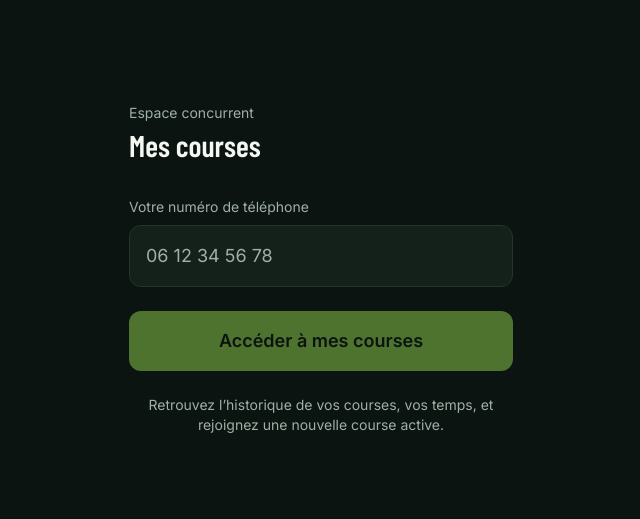
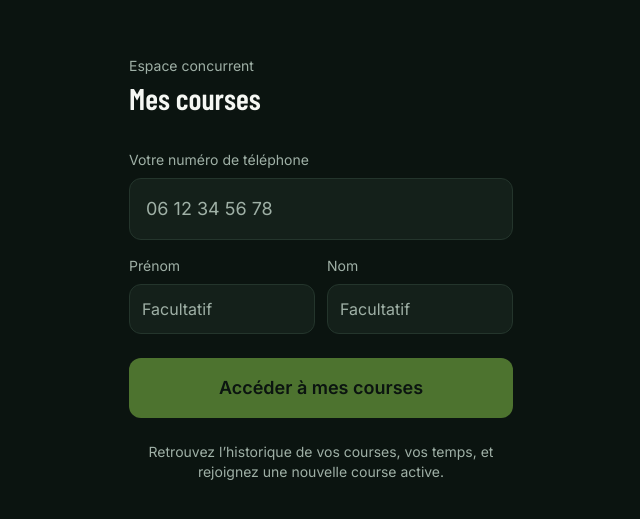
Before and after one commit to jlucgillet/TrailAC2000, a Next.js app: page /mon-espace/login in a window 1280 px wide. Shown: the part 163-682 px from the top of the page, without its empty margins (319-959 px from the left). Built offline with nearby package versions, Linux system fonts and the light colour scheme; no server answers.

Commit message:
Show name in Mon Espace, fix camera scanner mount order, add back-to-space links

```diff
--- a/src/app/api/athlete/login/route.ts
+++ b/src/app/api/athlete/login/route.ts
@@ -1,10 +1,15 @@
 import { NextRequest, NextResponse } from "next/server";
 import { z } from "zod";
+import { prisma } from "@/lib/db";
 import { normalizePhone } from "@/lib/phone";
 import { createAthleteSession } from "@/lib/session";
 import { isRateLimited, hashIp } from "@/lib/rateLimit";
 
-const bodySchema = z.object({ phone: z.string().min(4) });
+const bodySchema = z.object({
+  phone: z.string().min(4),
+  firstName: z.string().trim().max(100).optional(),
+  lastName: z.string().trim().max(100).optional(),
+});
 
 export async function POST(request: NextRequest) {
   const ip = request.headers.get("x-forwarded-for") ?? "unknown";
@@ -25,6 +30,26 @@ export async function POST(request: NextRequest) {
     return NextResponse.json({ error: normalized.error }, { status: 400 });
   }
 
-  await createAthleteSession({ phoneNormalized: normalized.value });
+  let firstName = parsed.data.firstName;
+  let lastName = parsed.data.lastName;
+
+  // Si le prénom/nom n'est pas saisi ici, on va chercher s'il a déjà été
+  // renseigné lors de l'inscription à une course (formulaire de scan
+  // classique), pour éviter de le redemander inutilement.
+  if (!firstName && !lastName) {
+    const known = await prisma.participant.findFirst({
+      where: {
+        phoneNormalized: normalized.value,
+        OR: [{ firstName: { not: null } }, { lastName: { not: null } }],
+      },
+      orderBy: { createdAt: "desc" },
+    });
+    if (known) {
+      firstName = known.firstName ?? undefined;
+      lastName = known.lastName ?? undefined;
+    }
+  }
+
+  await createAthleteSession({ phoneNormalized: normalized.value, firstName, lastName });
   return NextResponse.json({ ok: true });
 }
--- a/src/app/api/athlete/me/route.ts
+++ b/src/app/api/athlete/me/route.ts
@@ -42,6 +42,8 @@ export async function GET() {
 
   return NextResponse.json({
     phoneNormalized: session.phoneNormalized,
+    firstName: session.firstName ?? null,
+    lastName: session.lastName ?? null,
     myRaces,
     joinableRaces: joinableRaces.map((r) => ({
       id: r.id,
--- /dev/null
+++ b/src/app/api/athlete/name/route.ts
@@ -0,0 +1,28 @@
+import { NextRequest, NextResponse } from "next/server";
+import { z } from "zod";
+import { getAthleteSession, createAthleteSession } from "@/lib/session";
+
+const bodySchema = z.object({
+  firstName: z.string().trim().max(100).optional(),
+  lastName: z.string().trim().max(100).optional(),
+});
+
+export async function PATCH(request: NextRequest) {
+  const session = await getAthleteSession();
+  if (!session) {
+    return NextResponse.json({ error: "Non authentifié." }, { status: 401 });
+  }
+
+  const parsed = bodySchema.safeParse(await request.json().catch(() => null));
+  if (!parsed.success) {
+    return NextResponse.json({ error: "Requête invalide." }, { status: 400 });
+  }
+
+  await createAthleteSession({
+    phoneNormalized: session.phoneNormalized,
+    firstName: parsed.data.firstName,
+    lastName: parsed.data.lastName,
+  });
+
+  return NextResponse.json({ ok: true });
+}
--- a/src/app/mon-espace/AthleteDashboard.tsx
+++ b/src/app/mon-espace/AthleteDashboard.tsx
@@ -1,5 +1,6 @@
 "use client";
 
+import { useState } from "react";
 import Link from "next/link";
 import useSWR from "swr";
 import { formatDurationMs } from "@/lib/time";
@@ -25,9 +26,12 @@ export function AthleteDashboard() {
 
   const myRaces = data?.myRaces ?? [];
   const joinableRaces = data?.joinableRaces ?? [];
+  const fullName = [data?.firstName, data?.lastName].filter(Boolean).join(" ");
 
   return (
     <div className="flex flex-col gap-10">
+      <NameHeader fullName={fullName} onUpdated={() => mutate()} />
+
       <section>
         <h1 className="mb-6 font-display text-3xl font-semibold">Mes courses</h1>
         {myRaces.length === 0 ? (
@@ -86,6 +90,87 @@ export function AthleteDashboard() {
   );
 }
 
+function NameHeader({
+  fullName,
+  onUpdated,
+}: {
+  fullName: string;
+  onUpdated: () => void;
+}) {
+  const [editing, setEditing] = useState(false);
+  const [firstName, setFirstName] = useState("");
+  const [lastName, setLastName] = useState("");
+  const [saving, setSaving] = useState(false);
+
+  async function handleSave(e: React.FormEvent) {
+    e.preventDefault();
+    setSaving(true);
+    await fetch("/api/athlete/name", {
+      method: "PATCH",
+      headers: { "Content-Type": "application/json" },
+      body: JSON.stringify({ firstName: firstName || undefined, lastName: lastName || undefined }),
+    });
+    setSaving(false);
+    setEditing(false);
+    onUpdated();
+  }
+
+  if (editing) {
+    return (
+      <form onSubmit={handleSave} className="flex flex-wrap items-end gap-3">
+        <label className="flex flex-col gap-1">
+          <span className="text-xs text-muted">Prénom</span>
+          <input
+            value={firstName}
+            onChange={(e) => setFirstName(e.target.value)}
+            className="rounded-lg border border-border bg-surface px-3 py-2 text-sm"
+            autoFocus
+          />
+        </label>
+        <label className="flex flex-col gap-1">
+          <span className="text-xs text-muted">Nom</span>
+          <input
+            value={lastName}
+            onChange={(e) => setLastName(e.target.value)}
+            className="rounded-lg border border-border bg-surface px-3 py-2 text-sm"
+          />
+        </label>
+        <button
+          type="submit"
+          disabled={saving}
+          className="rounded-lg bg-accent px-4 py-2 text-sm font-semibold text-bg disabled:opacity-50"
+        >
+          Enregistrer
+        </button>
+        <button
+          type="button"
+          onClick={() => setEditing(false)}
+          className="text-sm text-muted underline"
+        >
+          Annuler
+        </button>
+      </form>
+    );
+  }
+
+  if (fullName) {
+    return (
+      <div className="flex items-center justify-between">
+        <p className="font-display text-2xl font-semibold">Bonjour, {fullName}</p>
+        <button onClick={() => setEditing(true)} className="text-sm text-muted underline">
+          Modifier
+        </button>
+      </div>
+    );
+  }
+
+  return (
+    <button onClick={() => setEditing(true)} className="w-fit text-sm text-muted underline">
+      + Ajouter mon prénom et nom
+    </button>
+  );
+}
+
 function JoinableRaceRow({
   race,
   onJoined,
--- a/src/app/mon-espace/login/page.tsx
+++ b/src/app/mon-espace/login/page.tsx
@@ -6,6 +6,8 @@ import { useRouter } from "next/navigation";
 export default function AthleteLoginPage() {
   const router = useRouter();
   const [phone, setPhone] = useState("");
+  const [firstName, setFirstName] = useState("");
+  const [lastName, setLastName] = useState("");
   const [error, setError] = useState<string | null>(null);
   const [loading, setLoading] = useState(false);
 
@@ -18,7 +20,11 @@ export default function AthleteLoginPage() {
       const res = await fetch("/api/athlete/login", {
         method: "POST",
         headers: { "Content-Type": "application/json" },
-        body: JSON.stringify({ phone }),
+        body: JSON.stringify({
+          phone,
+          firstName: firstName || undefined,
+          lastName: lastName || undefined,
+        }),
       });
       const data = await res.json();
       if (!res.ok) {
@@ -57,6 +63,31 @@ export default function AthleteLoginPage() {
             />
           </label>
 
+          <div className="grid grid-cols-2 gap-3">
+            <label className="flex flex-col gap-2">
+              <span className="text-sm text-muted">Prénom</span>
+              <input
+                type="text"
+                autoComplete="given-name"
+                value={firstName}
+                onChange={(e) => setFirstName(e.target.value)}
+                placeholder="Facultatif"
+                className="rounded-xl border border-border bg-surface px-3 py-3 text-ink placeholder:text-muted focus:border-accent"
+              />
+            </label>
+            <label className="flex flex-col gap-2">
+              <span className="text-sm text-muted">Nom</span>
+              <input
+                type="text"
+                autoComplete="family-name"
+                value={lastName}
+                onChange={(e) => setLastName(e.target.value)}
+                placeholder="Facultatif"
+                className="rounded-xl border border-border bg-surface px-3 py-3 text-ink placeholder:text-muted focus:border-accent"
+              />
+            </label>
+          </div>
+
           {error && (
             <p role="alert" className="rounded-lg bg-danger/10 px-4 py-3 text-sm text-danger">
               {error}
--- a/src/components/Chrono.tsx
+++ b/src/components/Chrono.tsx
@@ -1,6 +1,7 @@
 "use client";
 
 import { useEffect, useRef, useState } from "react";
+import Link from "next/link";
 import { formatDurationMs } from "@/lib/time";
 
 type RunState =
@@ -94,6 +95,7 @@ export function Chrono({ raceId }: { raceId: string }) {
         </h1>
         <p className="text-muted">Votre chronomètre démarrera automatiquement au scan.</p>
         {offline && <ConnectionWarning />}
+        <BackToAthleteSpace />
       </div>
     );
   }
@@ -112,6 +114,7 @@ export function Chrono({ raceId }: { raceId: string }) {
           À l&rsquo;arrivée, scannez le QR code <strong className="text-ink">ARRIVÉE</strong>.
         </p>
         {offline && <ConnectionWarning />}
+        <BackToAthleteSpace />
       </div>
     );
   }
@@ -138,7 +141,16 @@ export function Chrono({ raceId }: { raceId: string }) {
         {formatDurationMs(state.durationMs)}
       </div>
       <p className="mt-8 text-2xl font-display">Bravo !</p>
+      <BackToAthleteSpace />
     </div>
+  );
+}
+
+function BackToAthleteSpace() {
+  return (
+    <Link href="/mon-espace" className="mt-8 text-sm text-muted underline">
+      Retour à mon espace
+    </Link>
   );
 }
 
--- a/src/lib/session.ts
+++ b/src/lib/session.ts
@@ -108,6 +108,8 @@ export function clearParticipantSession() {
 
 export type AthleteSessionPayload = {
   phoneNormalized: string;
+  firstName?: string;
+  lastName?: string;
 };
 
 export async function createAthleteSession(payload: AthleteSessionPayload) {
```
Also changed, not shown: src/components/QrScanner.tsx (+20 -9 lines).
